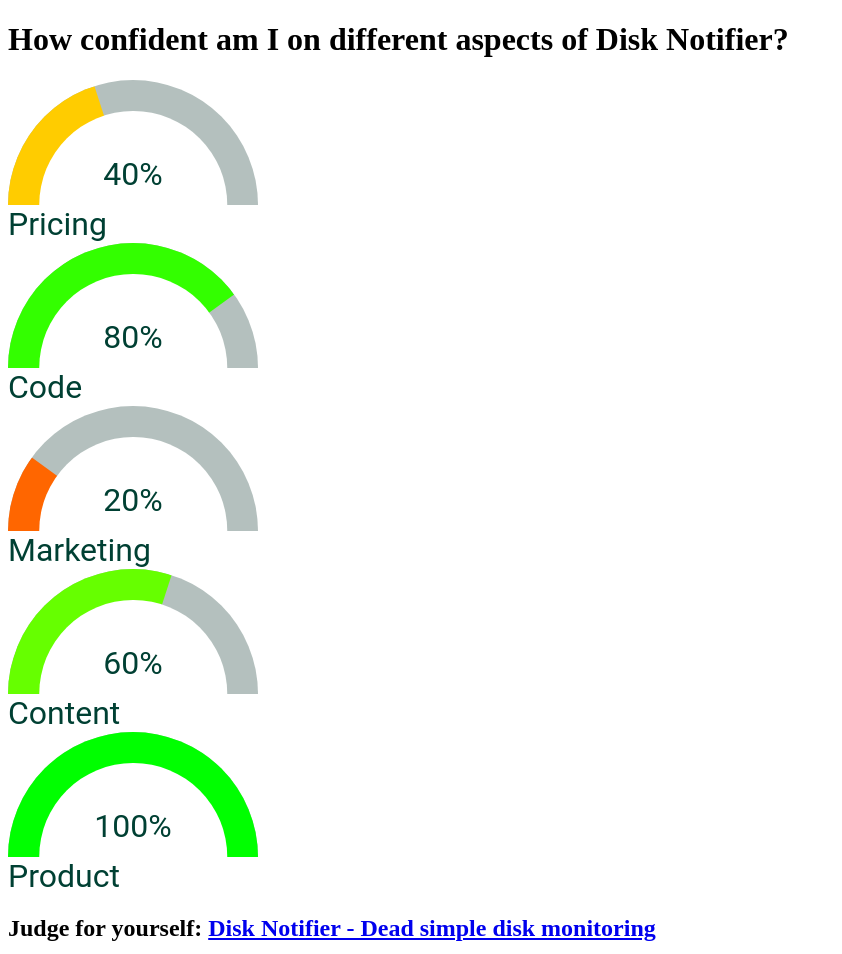
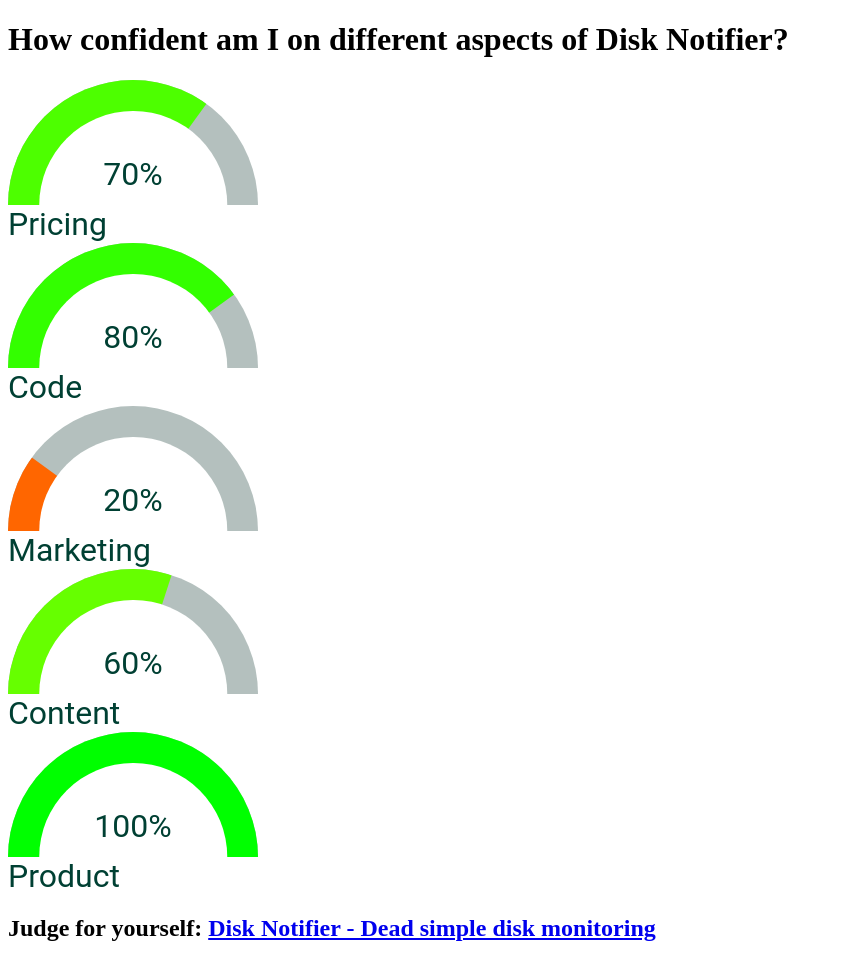
Before and after one commit to haarts/disknotifier-confidence, a plain HTML site: page index.html in a window 1280 px wide. Shown: the whole page, without its empty margins (0-842 px from the left). Drawn offline with nearby package versions, Linux system fonts and the light colour scheme; files that its build step writes are made by us from their sources.

Commit message:
The pricing is fine
Right?

```diff
--- a/index.html
+++ b/index.html
@@ -79,7 +79,7 @@
     }
 
     var gaugeElement = document.querySelector("#gauge_pricing");
-    setGaugeValue(gaugeElement, 0.4);
+    setGaugeValue(gaugeElement, 0.7);
 
     gaugeElement = document.querySelector("#gauge_code");
     setGaugeValue(gaugeElement, 0.8);
```
